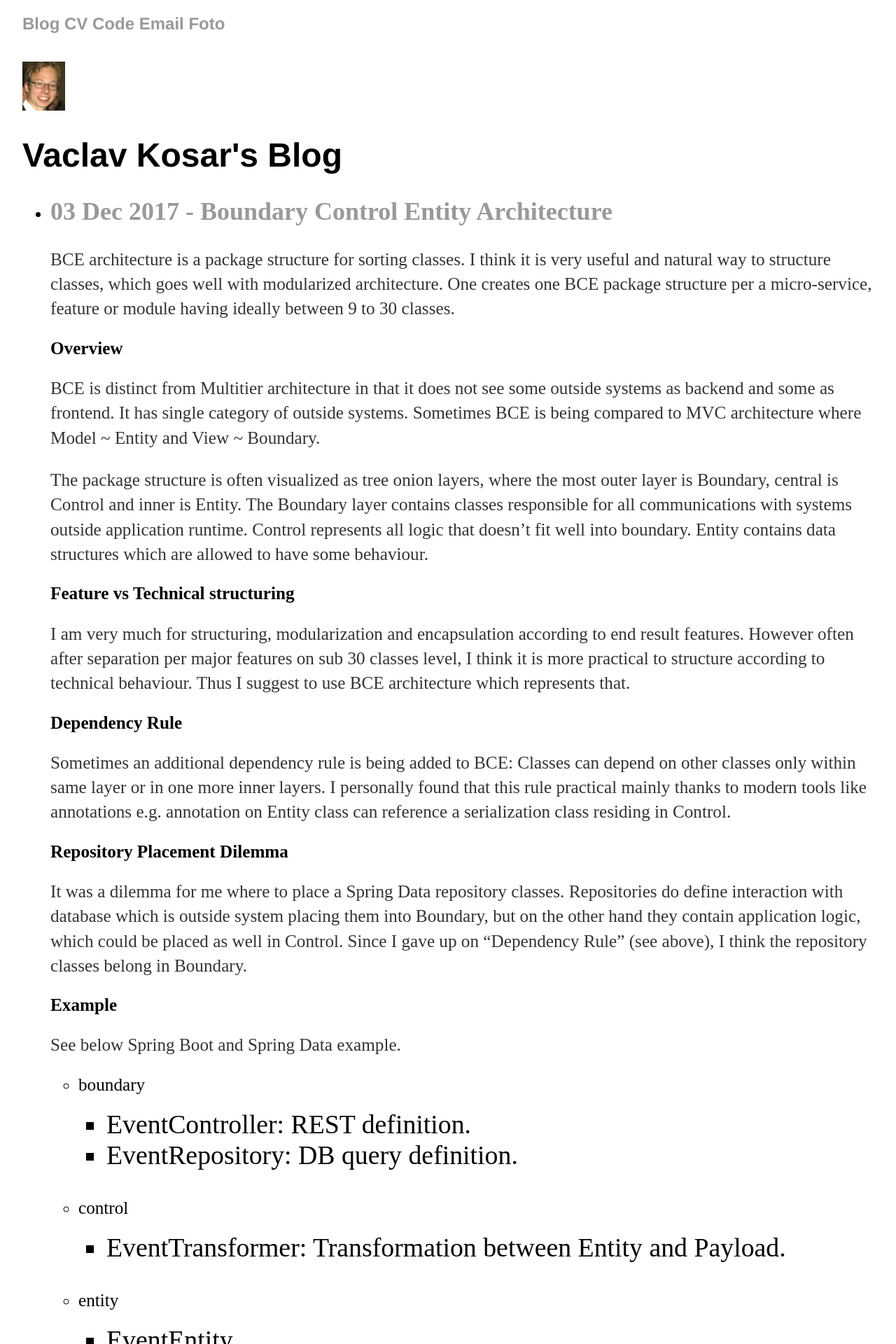
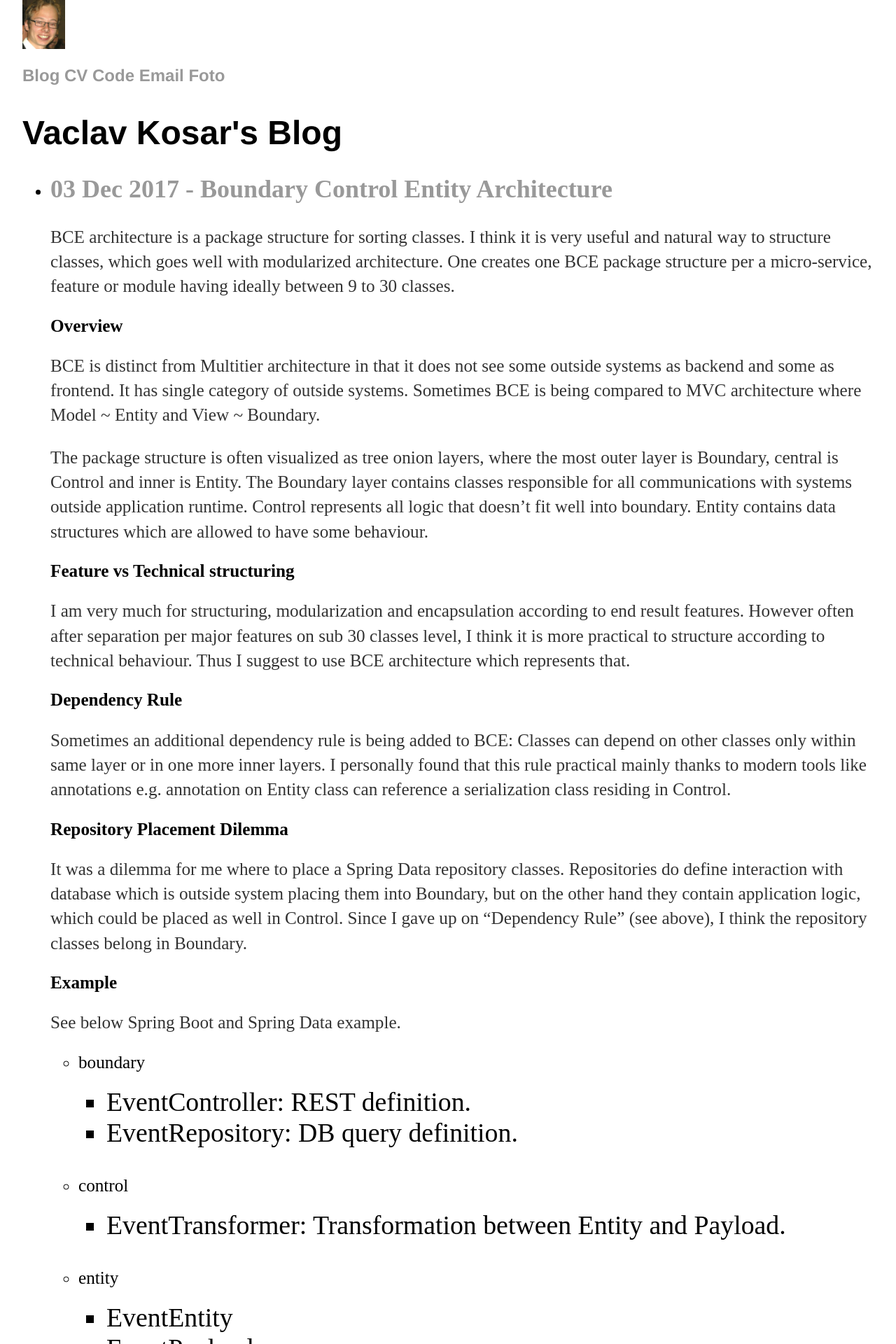
Before and after one commit to vackosar/vackosar.github.io, a Jekyll site: the page built from index.md, in a window 1280 px wide. Shown: the top 1920 px of the page at 70% size. Built offline with Jekyll 4.4.1, drawn with Linux system fonts in a browser that asks for light colours.

Commit message:
Add photo

```diff
--- a/_layouts/default.html
+++ b/_layouts/default.html
@@ -6,6 +6,7 @@
     {% feed_meta %}
 </head>
 <body>
+<img src="/foto1_large.png" width="5%">
 <nav>
     <ul>
         <li><a href="/">Blog</a></li>
@@ -15,7 +16,6 @@
         <li><a href="https://www.facebook.com/media/set/?set=a.634961423347049.1073741827.100004995919188&type=3">Foto</a></li>
     </ul>
 </nav>
-<img src="/foto1_large.png" width="5%">
 <div class="container">
 
     {{ content }}
```
